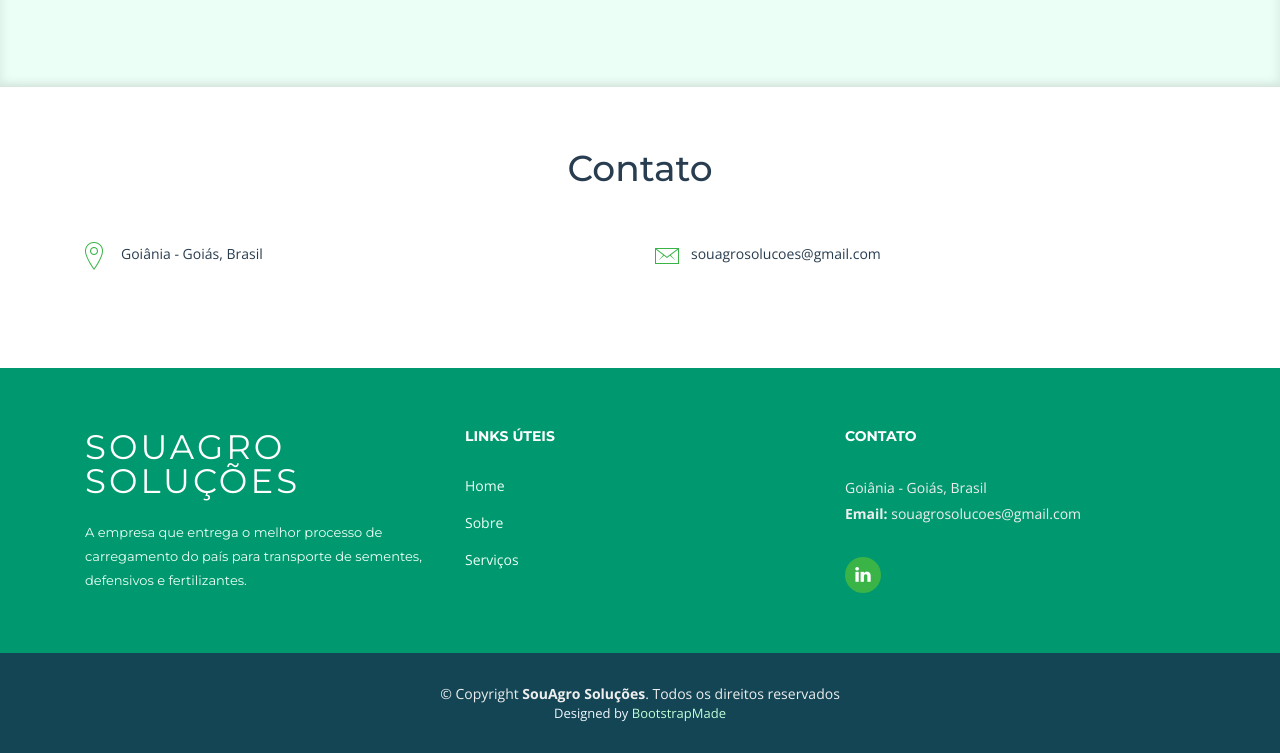
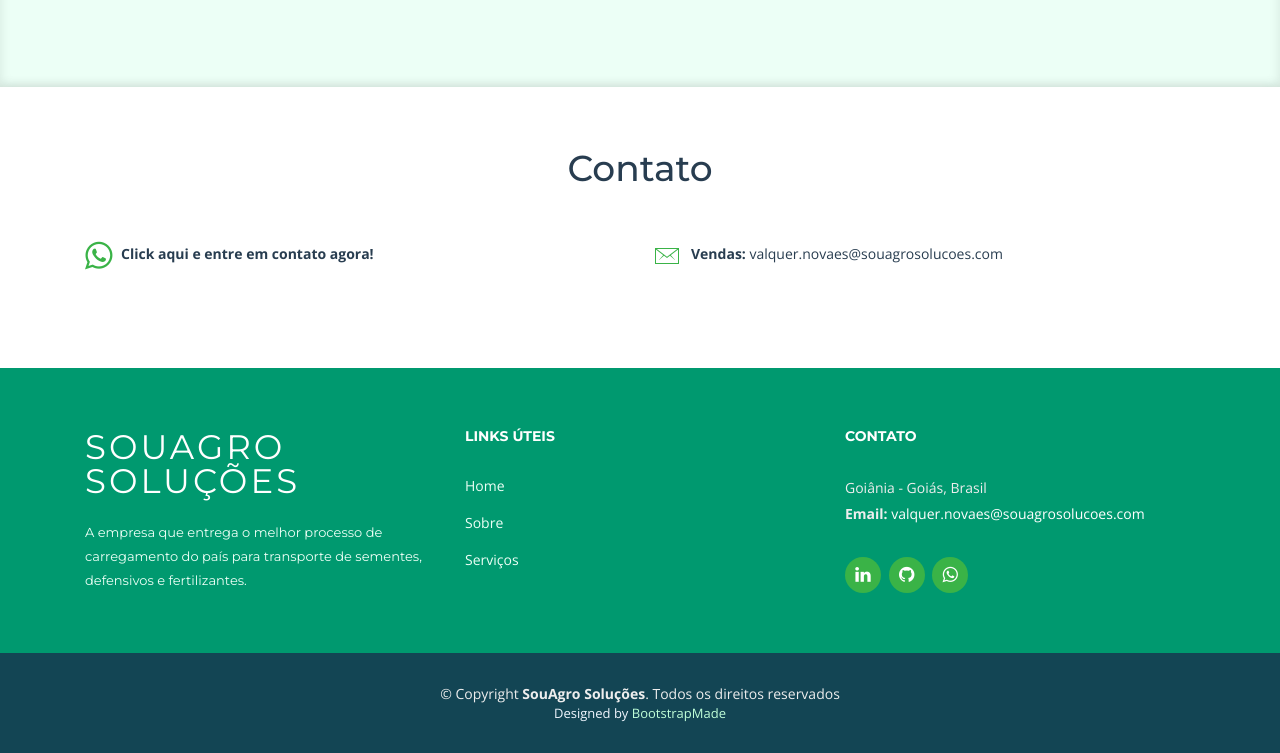
Before and after one commit to souagrosolucoes/souagrosolucoes.github.io, a plain HTML site: page index.html in a window 1280 px wide. Shown: the part 4155-4908 px from the top of the page. Drawn offline with nearby package versions, Linux system fonts and the light colour scheme; files whose address does not match are found by name.

Commit message:
feat: update contact info

```diff
--- a/index.html
+++ b/index.html
@@ -515,12 +515,26 @@
             <div class="col-lg-12">
               <div class="row">
                 <div class="col-md-6 info">
-                  <i class="ion-ios-location-outline"></i>
-                  <p>Goiânia - Goiás, Brasil</p>
+                  <a
+                    href="https://wa.me/556292924272?text=Ol%C3%A1%2C%0A%0AAcessei%20o%20site%20da%20SouAgro%20Solu%C3%A7%C3%B5es%20e%20tenho%20interesse%20em%20saber%20mais%20sobre%20o%20SafraControl."
+                    style="color: #283d50"
+                  >
+                    <i class="fa fa-whatsapp"></i>
+                    <p>
+                      <b>Click aqui e entre em contato agora!</b>
+                    </p>
+                  </a>
                 </div>
                 <div class="col-md-6 info">
                   <i class="ion-ios-email-outline"></i>
-                  <p>souagrosolucoes@gmail.com</p>
+                  <p>
+                    <b>Vendas:</b>
+                    <a
+                      href="mailto:souagrosolucoes@gmail.com"
+                      style="color: #283d50"
+                      >valquer.novaes@souagrosolucoes.com</a
+                    >
+                  </p>
                 </div>
               </div>
             </div>
@@ -557,7 +571,10 @@
               <h4>Contato</h4>
               <p>
                 Goiânia - Goiás, Brasil <br />
-                <strong>Email:</strong> souagrosolucoes@gmail.com<br />
+                <strong>Email:</strong>
+                <a href="mailto:souagrosolucoes@gmail.com" style="color: white"
+                  >valquer.novaes@souagrosolucoes.com</a
+                ><br />
               </p>
 
               <div class="social-links">
@@ -566,6 +583,20 @@
                   href="https://www.linkedin.com/company/souagrosolucoes"
                   class="linkedin"
                   ><i class="fa fa-linkedin"></i
+                ></a>
+
+                <a
+                  target="_blank"
+                  href="https://github.com/souagrosolucoes"
+                  class="github"
+                  ><i class="fa fa-github"></i
+                ></a>
+
+                <a
+                  target="_blank"
+                  href="https://wa.me/556292924272?text=Ol%C3%A1%2C%0A%0AAcessei%20o%20site%20da%20SouAgro%20Solu%C3%A7%C3%B5es%20e%20tenho%20interesse%20em%20saber%20mais%20sobre%20o%20SafraControl."
+                  class="whatsapp"
+                  ><i class="fa fa-whatsapp"></i
                 ></a>
               </div>
             </div>
```
